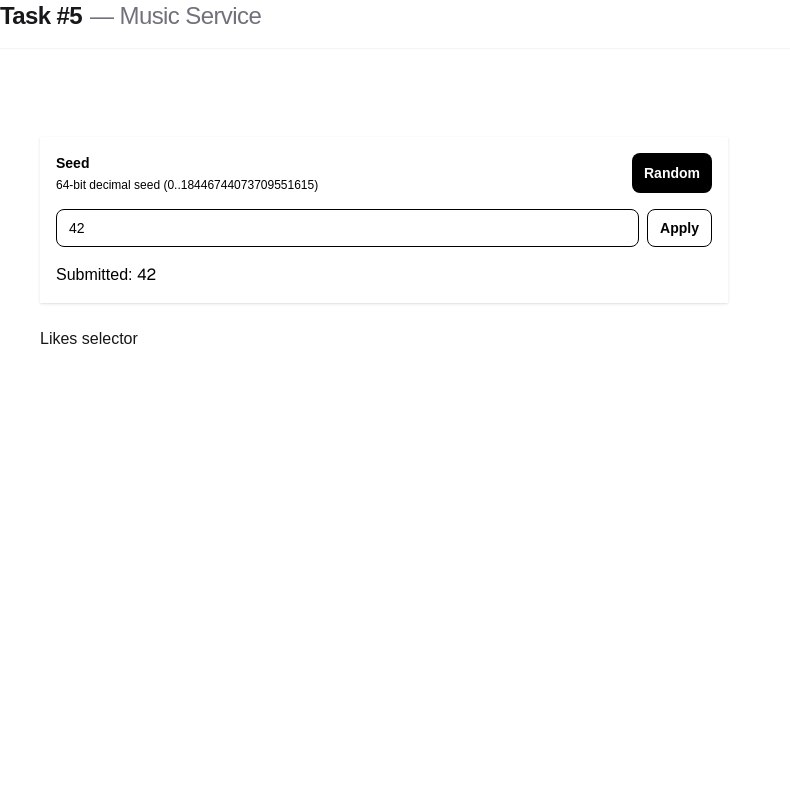
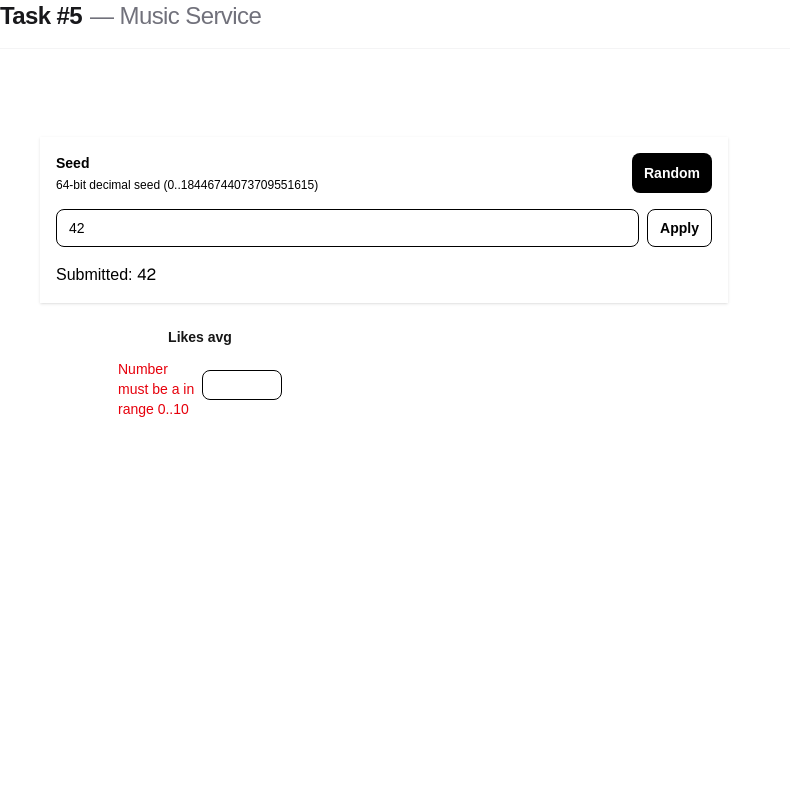
Before and after one commit to montaana01/itransition-5, a Next.js app: page / in a window 1280 px wide. Shown: the top 800 px of the page, without its empty margins (0-790 px from the left). Built offline with nearby package versions, Linux system fonts and the light colour scheme.

Commit message:
feat: implement likes selector and route at api

```diff
--- /dev/null
+++ b/app/api/likes/submit/route.ts
@@ -0,0 +1,19 @@
+import { NextResponse } from 'next/server';
+
+import { LikesSubmitRequest } from '@/app/shared/types/LikesTypes';
+
+export async function POST(req: Request): Promise<NextResponse> {
+  let body: LikesSubmitRequest;
+
+  try {
+    body = await req.json();
+  } catch {
+    return NextResponse.json(
+      { ok: false, error: 'invalid_json', message: 'Request body must be JSON.' },
+      { status: 400 },
+    );
+  }
+
+  const average: number = Number(body?.number);
+  return NextResponse.json({ ok: true, average: average }, { status: 200 });
+}
--- a/app/components/LikesSelector/LikeSelector.tsx
+++ b/app/components/LikesSelector/LikeSelector.tsx
@@ -1,7 +1,103 @@
-export function LikeSelector() {
+'use client';
+
+import {
+  LikeSelectorProps,
+  LikesSubmitRequest,
+  LikesSubmitResponse
+} from '@/app/shared/types/LikesTypes';
+import {useEffect, useState} from "react";
+
+export function LikeSelector(props: LikeSelectorProps) {
+  const [average, setAverage] = useState<string>(String(props.initialState));
+  const [likesSubmitted, setLikesSubmitted] = useState<number>(props.initialState);
+  const [isLoading, setIsLoading] = useState(false);
+  const [error, setError] = useState<string | null>(null);
+
+
+  const submitAverage = async (value: number): Promise<void> => {
+    setIsLoading(true);
+    setError(null);
+
+    const payload: LikesSubmitRequest = {number: value};
+
+    try {
+      const res = await fetch('/api/likes/submit', {
+        method: 'POST',
+        headers: {'content-type': 'application/json'},
+        body: JSON.stringify(payload),
+      });
+
+      const json: LikesSubmitResponse = await res.json();
+      if (!json.ok) {
+        setError(json.message);
+        return;
+      }
+
+      setLikesSubmitted(json.average);
+    } catch {
+      setError('Network error while submitting average.');
+    } finally {
+      setIsLoading(false);
+    }
+  };
+
+  useEffect(() => {
+    const parsed = Number(average);
+
+    if (!Number.isFinite(parsed) || (parsed < 0 || parsed > 10)) {
+      setError('Number must be a  in range 0..10');
+      return;
+    }
+
+    if (parsed === likesSubmitted) {
+      if (error) setError(null);
+      return;
+    }
+
+    if (error) setError(null);
+
+    const handle = window.setTimeout(() => {
+      void submitAverage(parsed);
+    }, 250);
+
+    return () => {
+      window.clearTimeout(handle);
+    };
+  }, [average, likesSubmitted, error]);
+
+
   return (
     <>
-      <h2>Likes selector</h2>
+      <div className="flex items-center gap-1 flex-col w-80">
+        <label className="block text-sm font-semibold ">Likes avg</label>
+        <div className="flex items-center gap-1">
+          <div className="block w-20">
+            {error ? (
+              <p className="mt-2 text-sm font-medium text-red-600">{error}</p>
+            ) : (
+              isLoading ? (<p className="mt-2 text-sm"><span> Loading</span></p>) : (
+                <input
+                  type="range"
+                  min={0}
+                  max={10}
+                  step={0.1}
+                  value={average}
+                  onChange={(e) => setAverage(e.target.value)}
+                  className="w-full"
+                />)
+            )}
+          </div>
+          <input
+            type="number"
+            min={0}
+            max={10}
+            step={0.1}
+            value={average}
+            onChange={(e) => setAverage(e.target.value)}
+            className="w-20 rounded-lg border border-black px-2 py-1 text-sm outline-none focus:border-gray-400"
+          />
+        </div>
+      </div>
     </>
   )
 }
--- /dev/null
+++ b/app/shared/types/LikesTypes.ts
@@ -0,0 +1,11 @@
+export type LikeSelectorProps = {
+  initialState: number;
+}
+
+export type LikesSubmitRequest = {
+  number: number;
+};
+
+export type LikesSubmitResponse =
+  | { ok: true; average: number }
+  | { ok: false; error: string; message: string };
```
